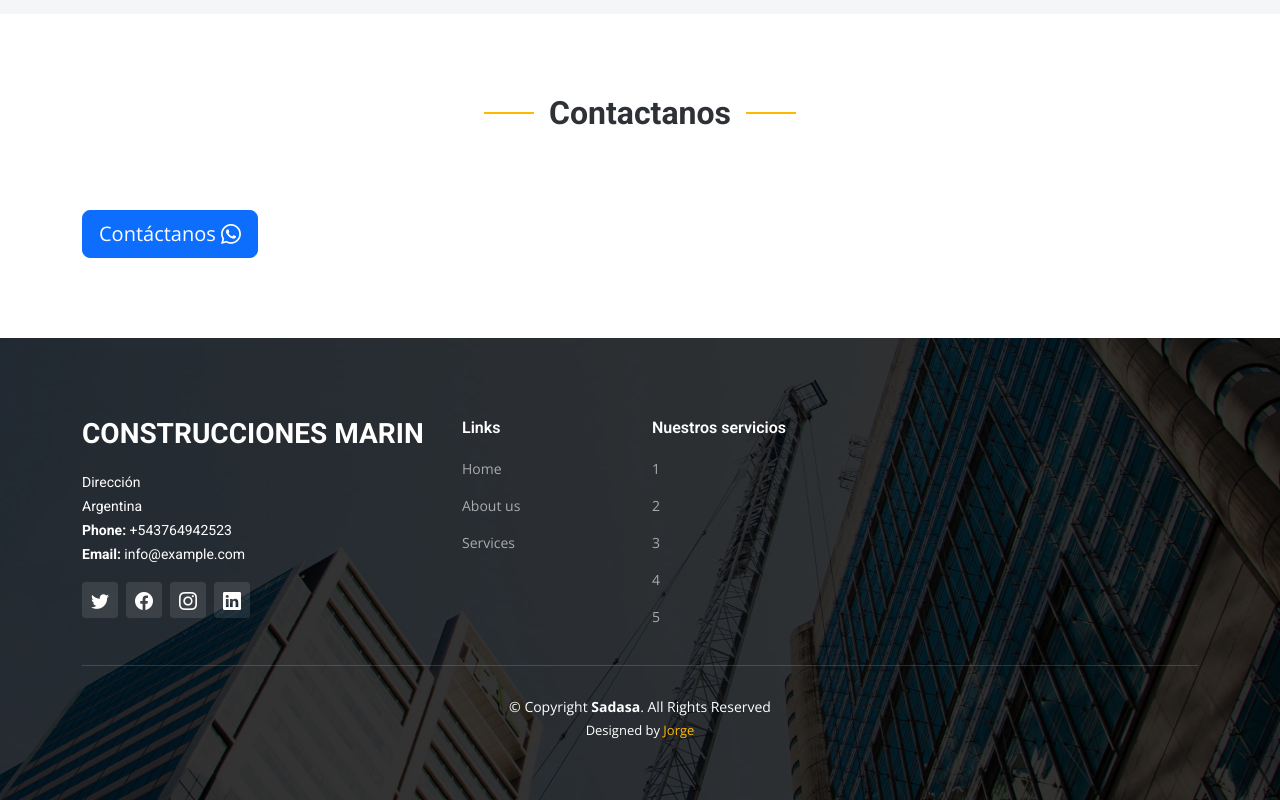
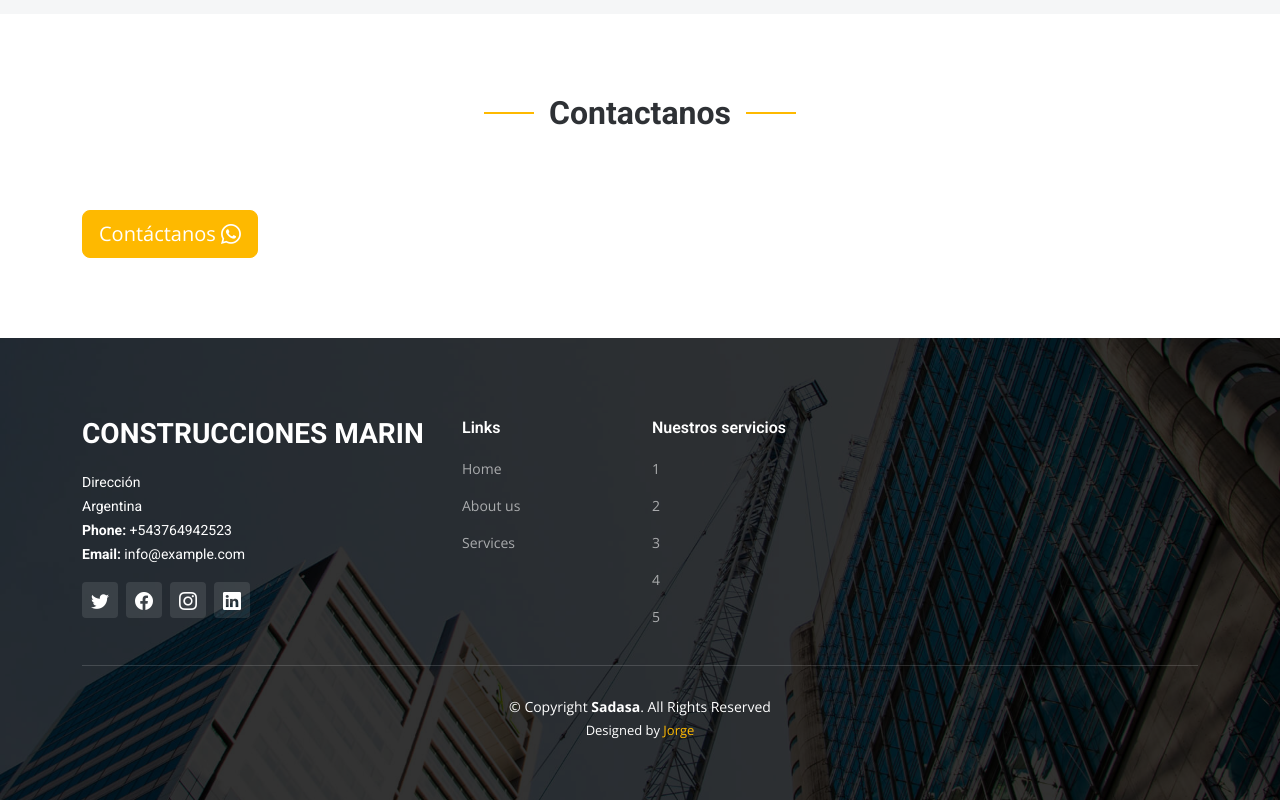
Before and after one commit to JorAdo99/contruccionesMarin, a plain HTML site: page index.html in a window 1280 px wide. Shown: the part 3161-3961 px from the top of the page. Drawn offline with nearby package versions, Linux system fonts and the light colour scheme.

Commit message:
Add files via upload

```diff
--- a/assets/css/main.css
+++ b/assets/css/main.css
@@ -2677,3 +2677,13 @@ section {
 .footer .footer-legal .credits a {
   color: var(--color-primary);
 }
+.btn {
+  background-color: #feb900;
+  border-color: #feb900;
+
+}
+.btn:hover {
+  background-color: #9b7307;
+  border-color: #feb900;
+
+}
```
